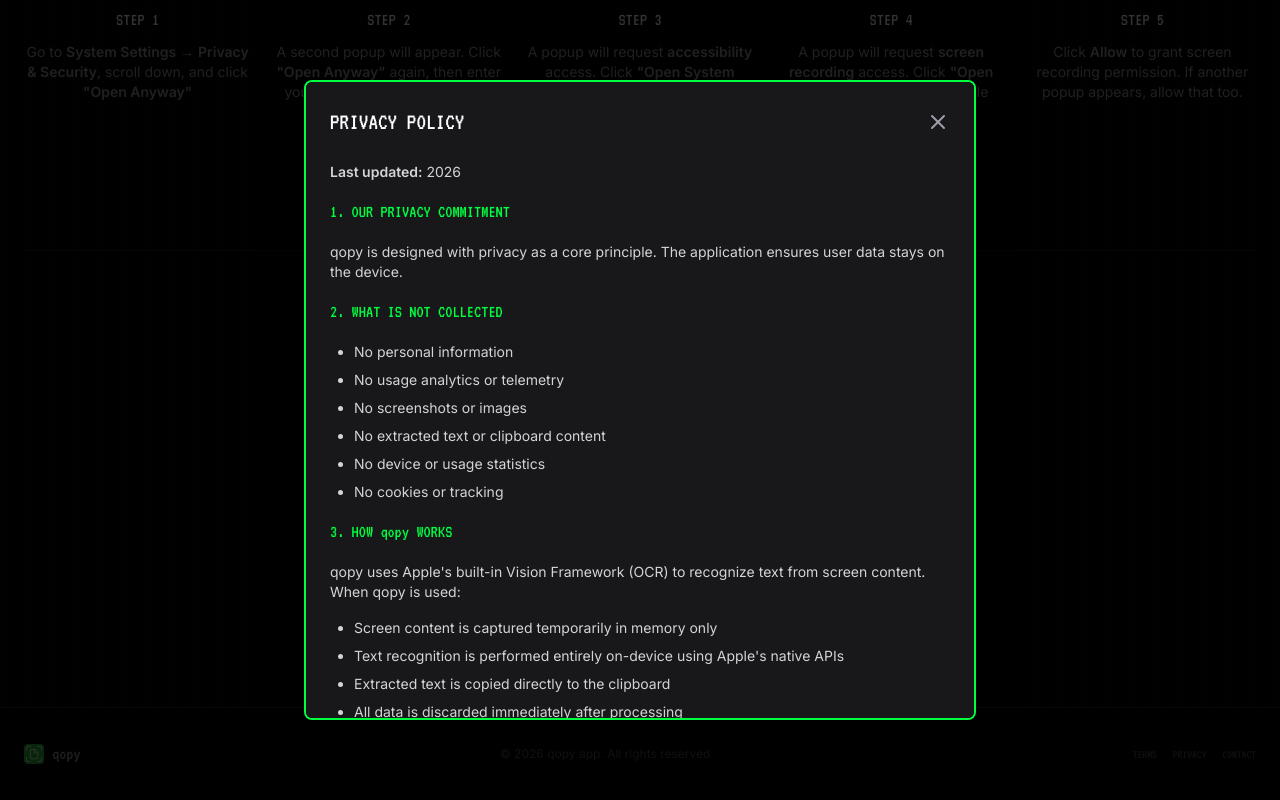
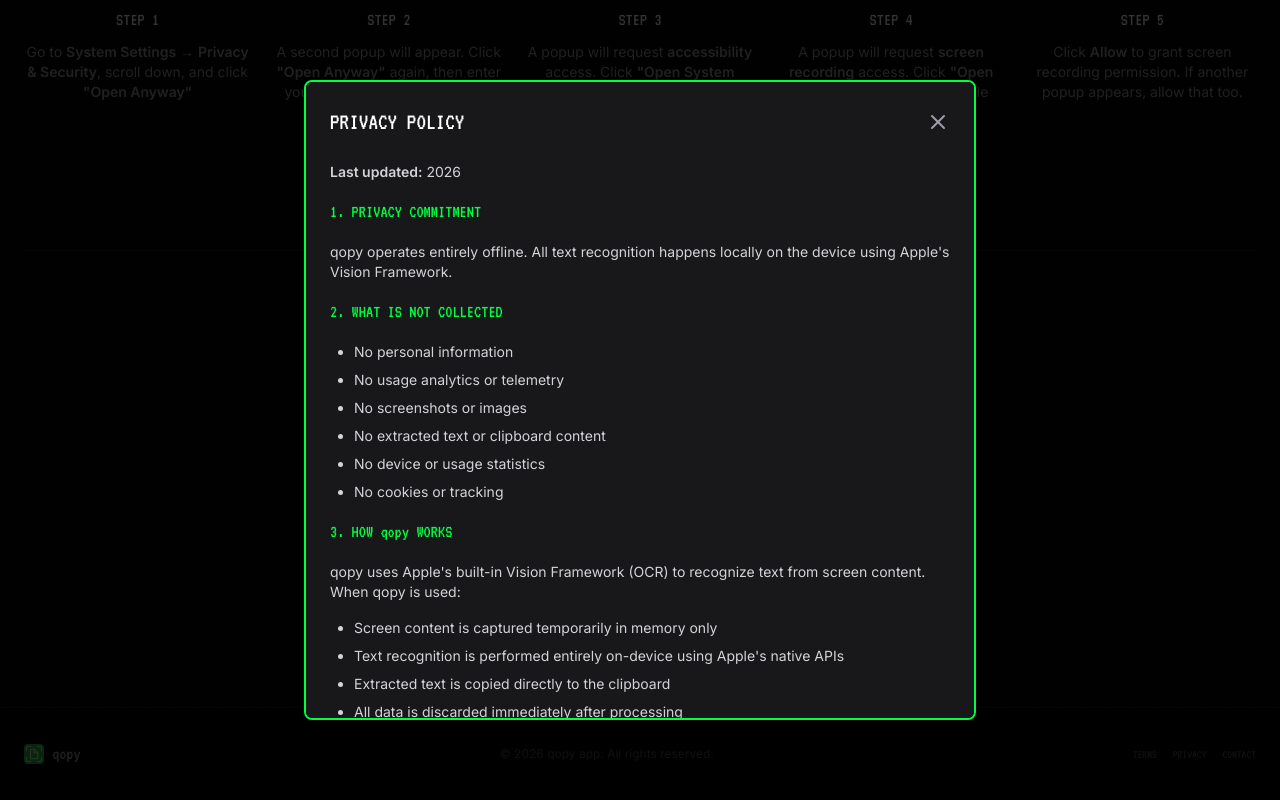
Before and after one commit to Srihar1-raman/qopy, a React (Vite) app: page / in a window 1280 px wide. Both pictures are taken after a click on the button "PRIVACY". Shown: the part 3293-4093 px from the top of the page. Built offline with nearby package versions, Linux system fonts and the light colour scheme.

Commit message:
Remove cheesy marketing language from privacy policy

```diff
--- a/src/App.tsx
+++ b/src/App.tsx
@@ -458,8 +458,8 @@
             <div className="text-zinc-300 font-sans text-sm space-y-4">
               <p><strong>Last updated:</strong> {new Date().getFullYear()}</p>
 
-              <h3 className="text-[#00FF41] font-pixel text-lg mt-4">1. OUR PRIVACY COMMITMENT</h3>
-              <p>qopy is designed with privacy as a core principle. The application ensures user data stays on the device.</p>
+              <h3 className="text-[#00FF41] font-pixel text-lg mt-4">1. PRIVACY COMMITMENT</h3>
+              <p>qopy operates entirely offline. All text recognition happens locally on the device using Apple's Vision Framework.</p>
 
               <h3 className="text-[#00FF41] font-pixel text-lg mt-4">2. WHAT IS NOT COLLECTED</h3>
               <ul className="list-disc pl-6 space-y-2">
```
